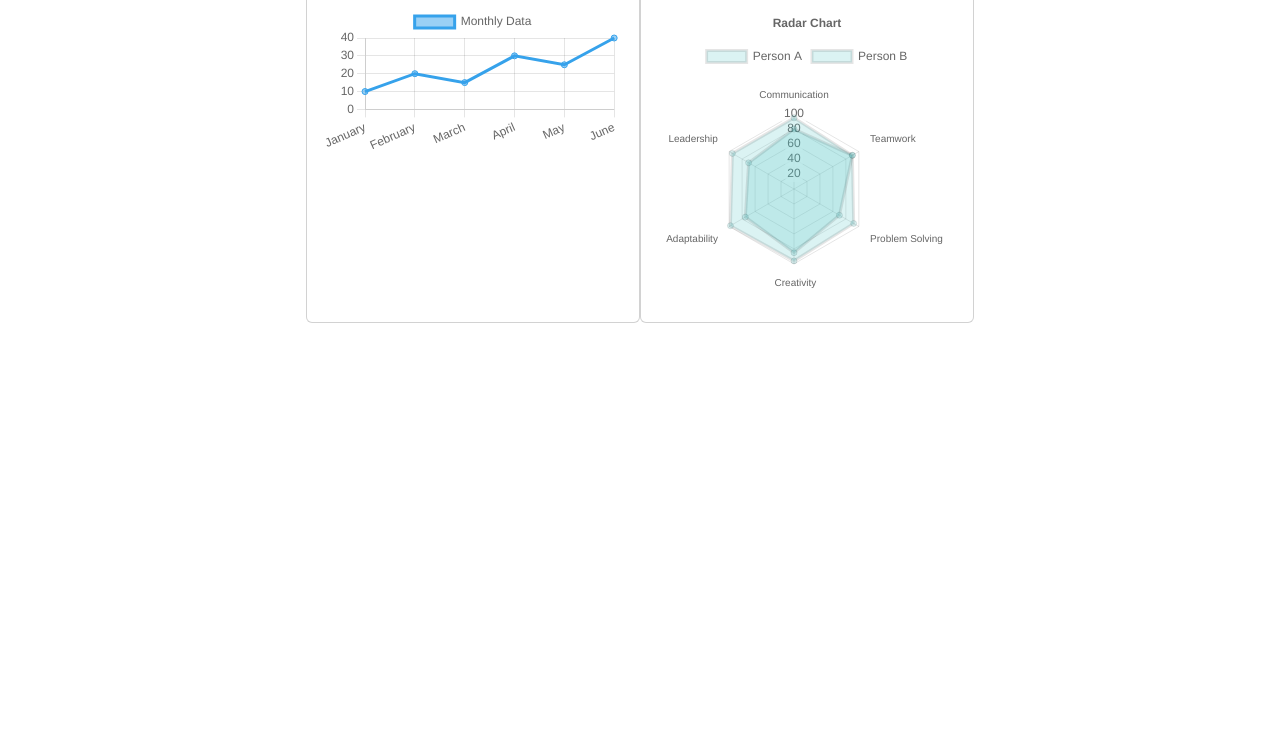
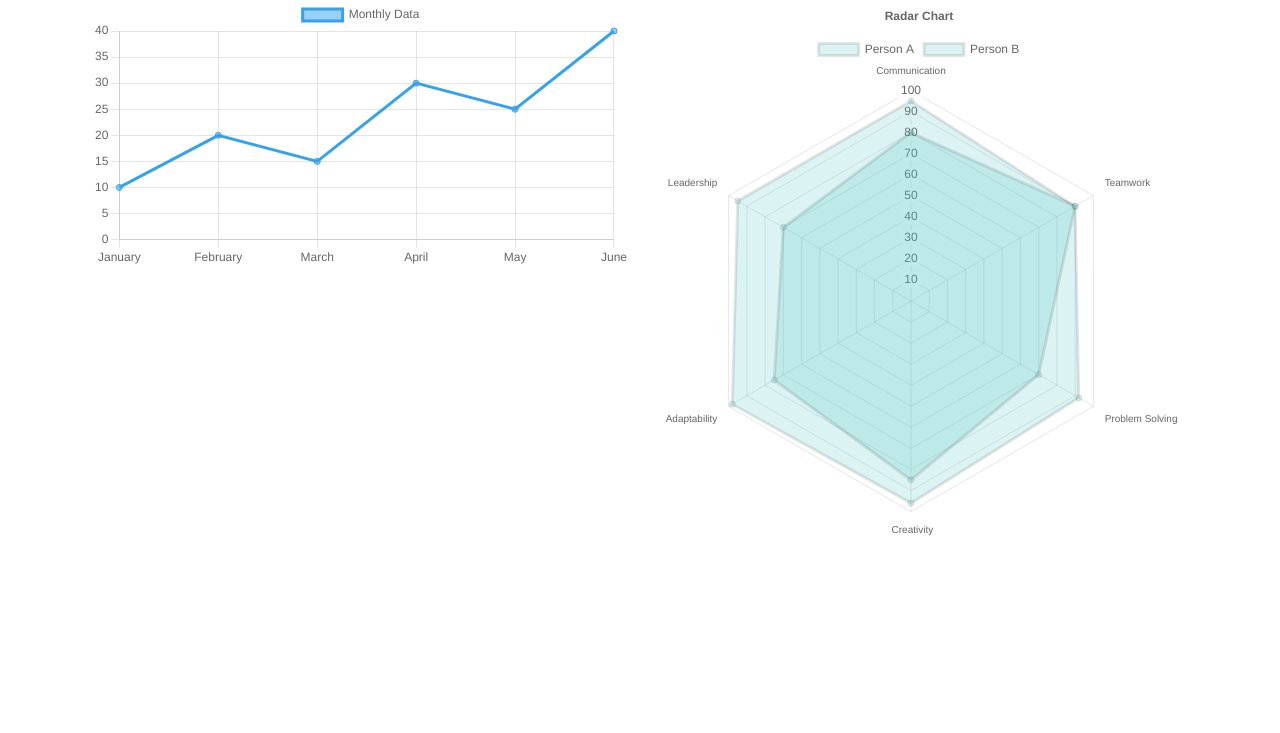
Before and after one commit to ElizhaSegura/IT21-A, a plain HTML site: page dashboard.html in a window 1280 px wide. Shown: the part 67-800 px from the top of the page. Drawn offline with nearby package versions, Linux system fonts and the light colour scheme.

Commit message:
Modified dashboard.html

```diff
--- a/dashboard.html
+++ b/dashboard.html
@@ -21,20 +21,23 @@
             justify-content: center;
             background-color: rgb(255, 255, 255);
         }
+        .container div{
+            width: 50%;
+            margin: 10px;
+
+        }
     </style>
 </head>
 
 <body>
     <h1>Dashboard</h1>
     <div class="container">
-        <div class="card">
-            <div class="card-body">
-                 <canvas id="linechart"></canvas>
+        <div>
+         <canvas id="linechart"></canvas>
             </div>
-        </div>
-        <div class="card">
-            <div class="card-body">
-                <canvas id="radarChart"></canvas>
+
+        <div>
+        <canvas id="radarChart"></canvas>
             </div>
         </div>
 
```
